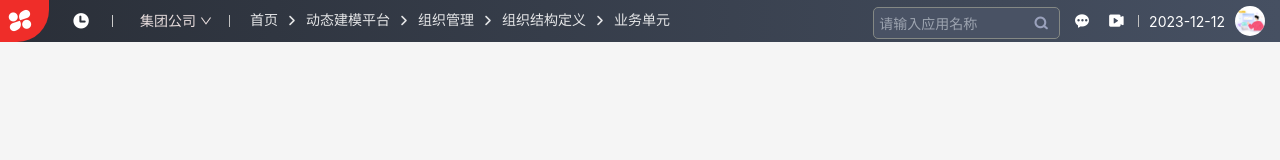
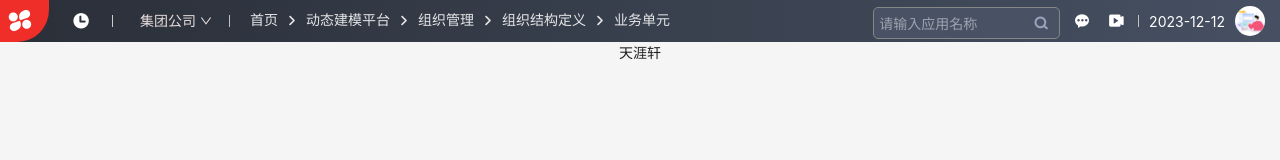
Before and after one commit to zwxuan/vite-project, a React (Vite) app: page / in a window 1280 px wide. Shown: the top 160 px of the page. Built offline with nearby package versions, Linux system fonts and the light colour scheme.

Commit message:
添加一个用户的redux，了解redux toolkit的使用

```diff
--- a/src/layout/content.tsx
+++ b/src/layout/content.tsx
@@ -1,6 +1,9 @@
 //main.tsx
 import React from 'react';
 import { Layout } from "antd";
+import { useAppSelector} from '@/hooks/use_global.hooks';
+import { selectUserState } from "@/store/reducers/user";
+import type { UserLoginState } from '@/store/reducers/global_state';
 import {Outlet}  from 'react-router-dom'
 import AppMenu from './menu';
 const { Content } = Layout;
@@ -12,11 +15,12 @@ const AppContent : React.FC<AppSiderProps> = ({collapsed}) => {
     position: 'relative',
     overflow: 'hidden',
   };
-
+  const userLoginState:UserLoginState = useAppSelector(selectUserState);
+  console.log(userLoginState);
   return (
     <Content style={containerStyle}>
       <AppMenu collapsed={collapsed}></AppMenu>
-      {/* <div style={{height:'900px',width:'1200px',background:'red'}}>123</div> */}
+      <div>{userLoginState.UserName}</div>
       <Outlet />
     </Content>
   );
--- a/src/layout/head.tsx
+++ b/src/layout/head.tsx
@@ -2,6 +2,7 @@
 import './layout_less/head.less'
 import { useAppDispatch } from '@/hooks/use_global.hooks';
 import { setCollapsed } from "@/store/reducers/global";
+import { setUserState } from "@/store/reducers/user";
 
 interface AppSiderProps {
     collapsed: boolean;
@@ -11,6 +12,8 @@ const AppHeader  : React.FC<AppSiderProps> = ({collapsed}) => {
     const handleCollapsed = () => {
       //更新全局状态  collapsed
       dispatch(setCollapsed());
+      //测试多redux的调用
+      dispatch(setUserState());
     };
 
 
--- a/src/layout/index.tsx
+++ b/src/layout/index.tsx
@@ -1,23 +1,26 @@
 import React from 'react';
 import { Layout} from 'antd';
 import { useAppSelector} from '@/hooks/use_global.hooks';
-import { selectCollapsed } from "@/store/reducers/global";
+import { selectGlobalState } from "@/store/reducers/global";
+import { selectUserState } from "@/store/reducers/user";
+import type { GlobalState } from '@/store/reducers/global_state';
 import AppHead from './head';
 import AppContext from './content';
 
 ///组件库 js 引用
 
 const App: React.FC = () => {
-  const collapsed: boolean = useAppSelector(selectCollapsed);
+  const globalState:GlobalState = useAppSelector(selectGlobalState);
+
   return (
 
     <Layout className="app-layout ">
-        <AppHead collapsed={collapsed} />
-        <AppContext collapsed={collapsed}>
+        <AppHead collapsed={globalState.collapsed} />
+        <AppContext collapsed={globalState.collapsed}>
 
         </AppContext>
+
     </Layout>
-
   );
 };
 
--- a/src/store/index.ts
+++ b/src/store/index.ts
@@ -2,11 +2,13 @@
 
 import { configureStore } from "@reduxjs/toolkit";
 import globalReducer from "./reducers/global.ts";
+import userReducer from "./reducers/user.ts";
 //处理eslint报错
 /* eslint-disable @typescript-eslint/no-unused-vars */
 const store = configureStore({
   reducer: {
-    global: globalReducer,
+    globalStatus: globalReducer,
+    userStatus: userReducer,
   },
 });
 
--- a/src/store/reducers/global.ts
+++ b/src/store/reducers/global.ts
@@ -1,11 +1,9 @@
 //global.ts
 import { createSlice } from "@reduxjs/toolkit";
 import type { RootState } from "@/store/index.ts";
+import type { GlobalState } from "./global_state.d";
+// 定义初始 state 的类型
 
-// 定义初始 state 的类型
-interface GlobalState {
-  collapsed: boolean;
-}
 // 使用该类型定义初始 state
 const initialState: GlobalState = {
     collapsed: false
@@ -13,7 +11,7 @@ const initialState: GlobalState = {
 // 创建 slice
 export const globalSlice = createSlice({
   name: "global",// 名称
-  initialState,// 初始 state
+  initialState:initialState,// 初始 state
   reducers: {
     // 定义 reducer 函数，该函数接受 state 和 action 作为参数
     setCollapsed: (state) => {
@@ -26,6 +24,7 @@ export const globalSlice = createSlice({
 // 为每个 case reducer 函数生成 Action creators
 export const { setCollapsed } = globalSlice.actions;
 // selectors 等其他代码可以使用导入的 `RootState` 类型
-export const selectCollapsed = (state: RootState) => state.global.collapsed;
+export const selectGlobalState = (state: RootState) => state.globalStatus;
+
 // 导出 reducer
 export default globalSlice.reducer;
--- /dev/null
+++ b/src/store/reducers/user.ts
@@ -0,0 +1,34 @@
+//global.ts
+import { createSlice } from "@reduxjs/toolkit";
+import type { RootState } from "@/store/index.ts";
+import type { UserLoginState} from "./global_state.d";
+import { Random } from "mockjs";
+// 定义初始 state 的类型
+
+// 使用该类型定义初始 state
+const initialUser: UserLoginState = {
+    Token: "",
+    UserCode: "",
+    UserName: "天涯轩",
+    UserEmail: "",
+};
+// 创建 slice
+export const userSlice = createSlice({
+  name: "userLogin",// 名称
+  initialState:initialUser,// 初始 state
+  reducers: {
+    // 定义 reducer 函数，该函数接受 state 和 action 作为参数
+    setUserState: (state) => {
+      // 更新 state
+      state.UserName = "天涯轩"+Random.datetime();
+    },
+  },
+});
+
+// 为每个 case reducer 函数生成 Action creators
+export const { setUserState } = userSlice.actions;
+// selectors 等其他代码可以使用导入的 `RootState` 类型
+export const selectUserState = (state: RootState) => state.userStatus;
+
+// 导出 reducer
+export default userSlice.reducer;
```
Also changed, not shown: src/store/reducers/global_state.d.ts (added, +10 -0 lines).
